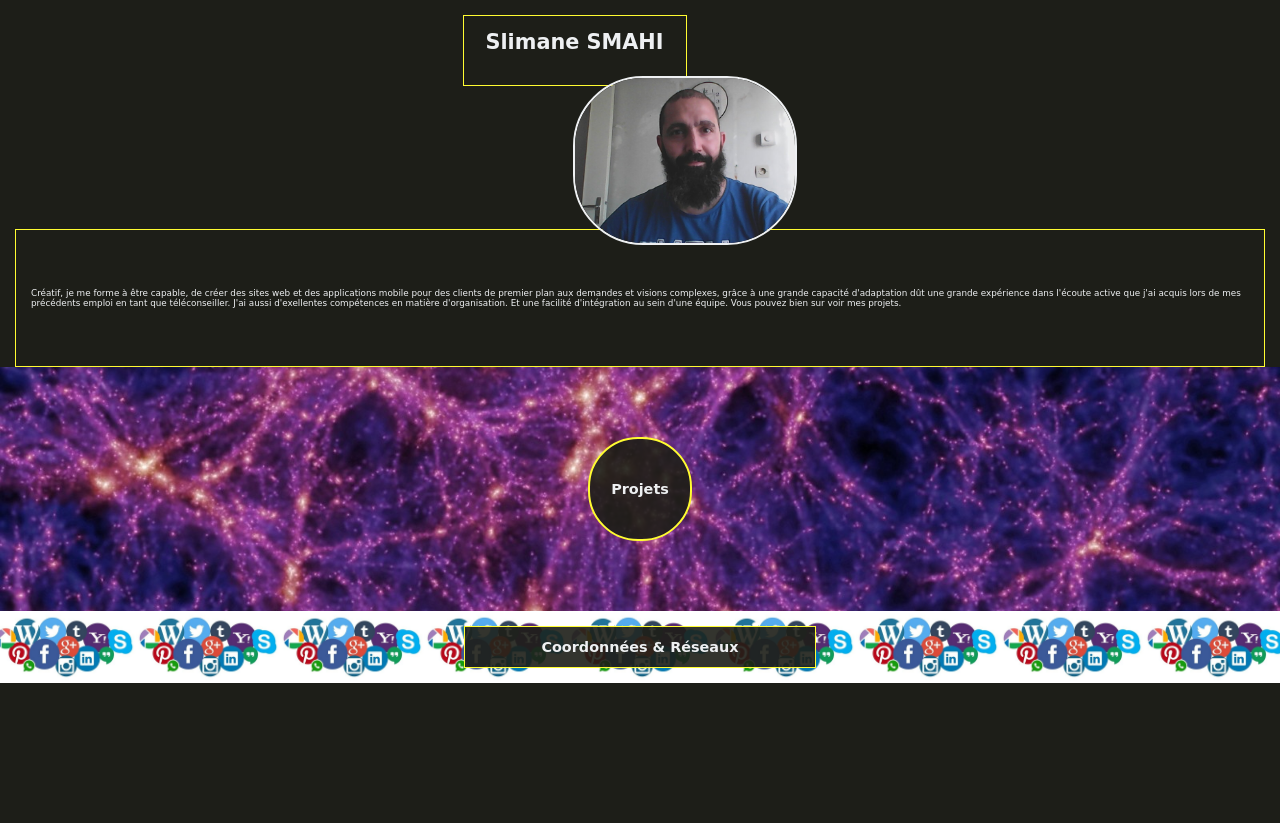
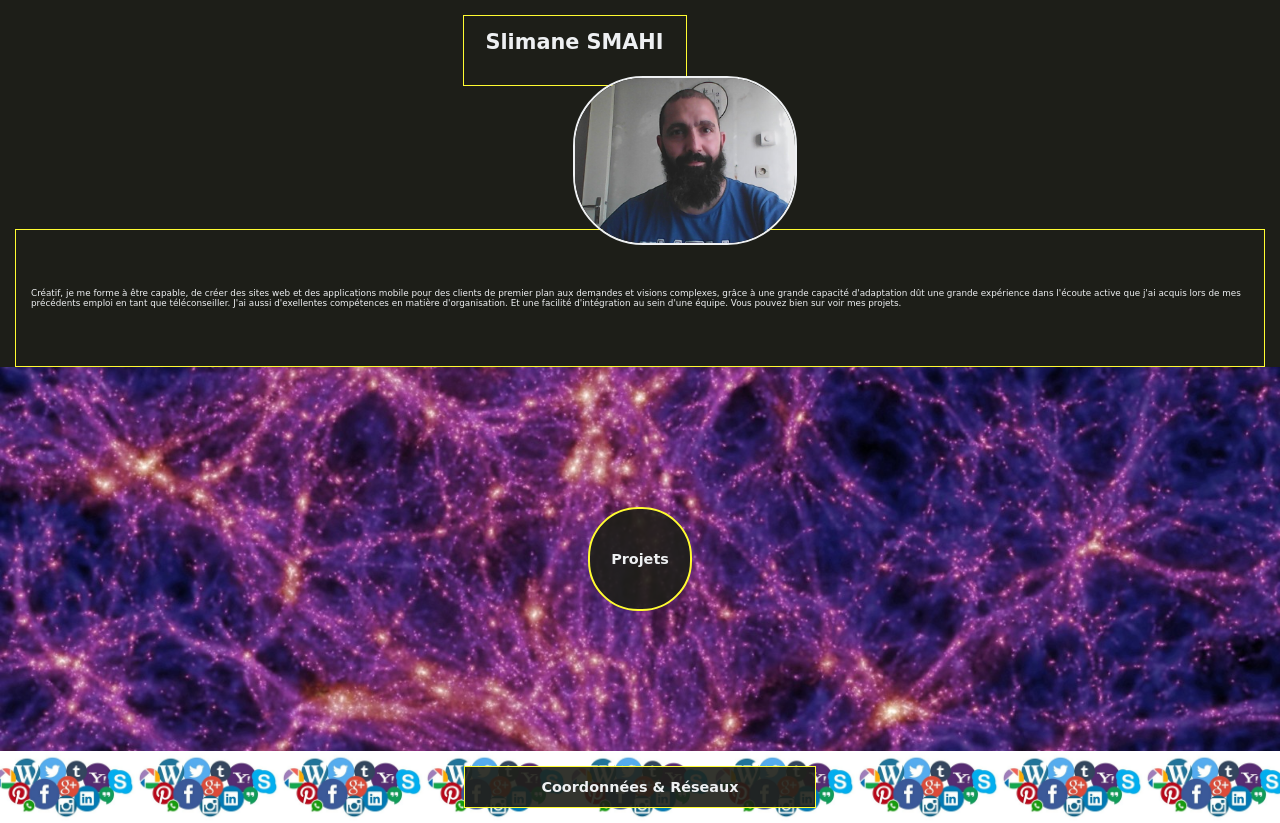
Before and after one commit to 03Sly03/Portfolio, a website: page index.html in a window 1280 px wide. Before the commit the page ends 800 px from the top, so only its background shows below. Drawn offline with Linux system fonts and the light colour scheme; a web font is replaced by a local one.

Commit message:
main_body modified

```diff
--- a/scss/layout/_main_body.scss
+++ b/scss/layout/_main_body.scss
@@ -10,7 +10,7 @@ main {
 
 .projects {
     font-size: 0.6rem;
-    margin: 70px 20px;
+    margin: 140px 20px;
     width: 100px;
     height: 100px;
     border: 2px solid $color-third;
```
Also changed, not shown: google701d31a6df7620cc.html (deleted, +0 -1 lines), css/style.css.
